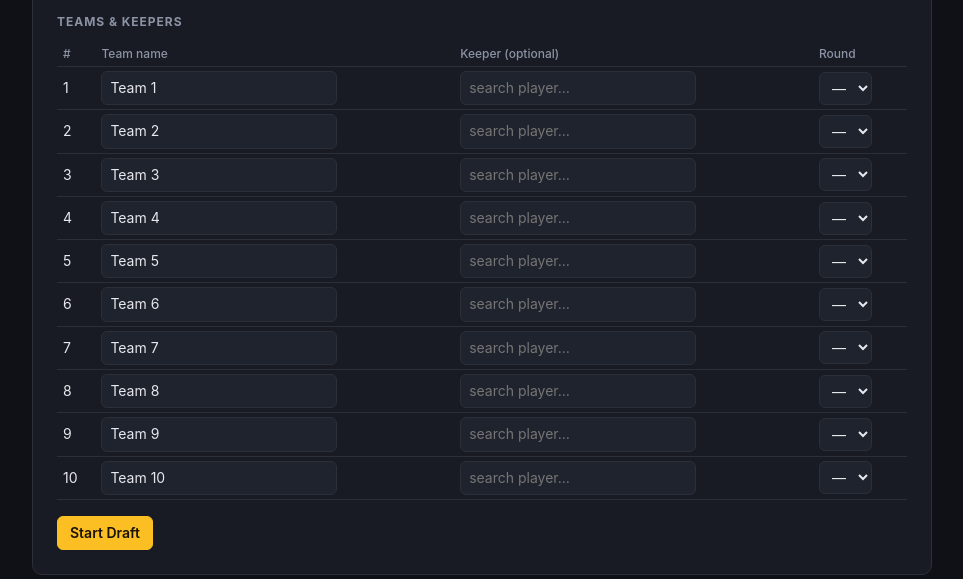
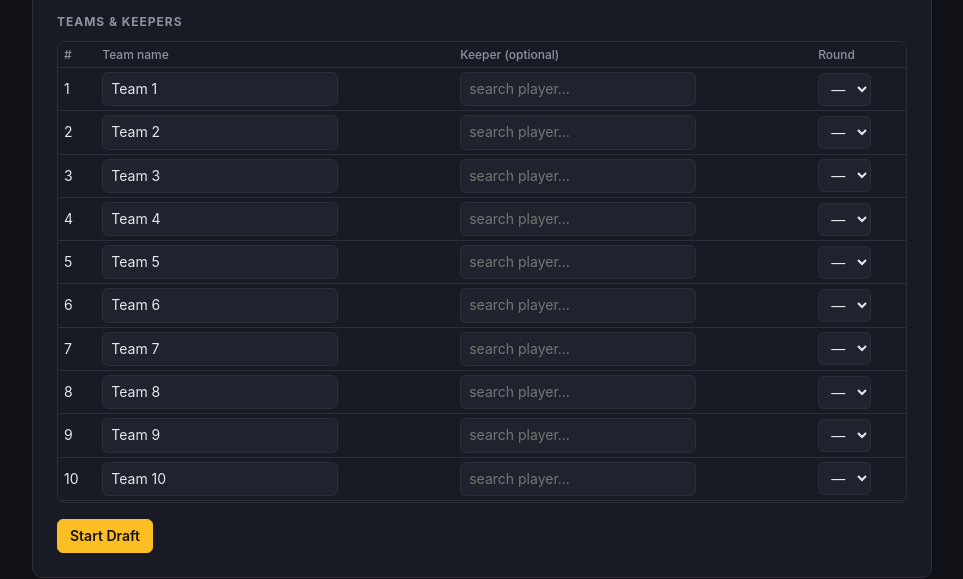
Before and after one commit to sfallai/fantasy-football-draft, a website: page draft.html in a window 1280 px wide. Shown: the part 363-942 px from the top of the page, without its empty margins (158-1121 px from the left). Drawn offline with Linux system fonts and the light colour scheme.

Commit message:
fix(setup): stop Start Draft moving when the team count changes
Changing Teams commits on blur, which rebuilds the team table. Adding rows
grew the page, so the button shifted down between mousedown and mouseup and
the click missed — needing a second click. Found by driving the real page.

Put the table in a fixed-height scroller so row count no longer affects page
height. Measured in Chrome: going 10 -> 16 teams now moves the button 0px
(was 87px). 462px fits the default 10-team league with no scrolling; larger
leagues scroll inside the box, with the header row kept sticky.

Co-Authored-By: Claude Opus 5 (1M context) <noreply@anthropic.com>
Claude-Session: https://claude.ai/code/session_01BGj85zZZYMT8EQFth8zU3Q

```diff
--- a/draft.html
+++ b/draft.html
@@ -84,9 +84,13 @@ input:focus, select:focus { outline: 1px solid var(--accent); }
 .pos-grid { display: flex; gap: 6px; flex-wrap: wrap; }
 .pos-btn { width: 40px; text-align: center; }
 .pos-btn.selected { background: var(--accent); color: #1a1205; border-color: var(--accent); }
-table.teams { width: 100%; border-collapse: collapse; margin-bottom: 16px; }
+/* Fixed height so changing the team count never moves the Start Draft button below it.
+   462px fits the default 10-team league exactly (459px of rows plus the 1px borders
+   that box-sizing folds in); larger leagues scroll inside the box. */
+.teams-scroll { height: 462px; overflow-y: auto; border: 1px solid var(--border); border-radius: 8px; margin-bottom: 16px; }
+table.teams { width: 100%; border-collapse: collapse; }
 table.teams th, table.teams td { padding: 4px 6px; border-bottom: 1px solid var(--border); text-align: left; }
-table.teams th { font-size: 12px; color: var(--muted); font-weight: 500; }
+table.teams th { position: sticky; top: 0; z-index: 1; background: var(--panel); font-size: 12px; color: var(--muted); font-weight: 500; }
 
 /* ---- My team ---- */
 .slot { display: flex; justify-content: space-between; gap: 8px; padding: 4px 0; border-bottom: 1px solid var(--border); }
@@ -1732,12 +1736,17 @@ function renderSetup(root, initialConfig, onStart) {
     slotFields,
 
     el('h2', { text: 'Teams & Keepers' }, []),
+    // Fixed-height scroller: changing the team count adds or removes rows inside
+    // this box rather than growing the page, so nothing below it — the Start Draft
+    // button in particular — shifts under the pointer mid-click.
+    el('div', { class: 'teams-scroll' }, [
       el('table', { class: 'teams' }, [
         el('thead', {}, [el('tr', {}, [
           el('th', { text: '#' }, []), el('th', { text: 'Team name' }, []),
           el('th', { text: 'Keeper (optional)' }, []), el('th', { text: 'Round' }, []),
         ])]),
         tbody,
+      ]),
     ]),
 
     el('button', {
--- a/src/styles.css
+++ b/src/styles.css
@@ -78,9 +78,13 @@ input:focus, select:focus { outline: 1px solid var(--accent); }
 .pos-grid { display: flex; gap: 6px; flex-wrap: wrap; }
 .pos-btn { width: 40px; text-align: center; }
 .pos-btn.selected { background: var(--accent); color: #1a1205; border-color: var(--accent); }
-table.teams { width: 100%; border-collapse: collapse; margin-bottom: 16px; }
+/* Fixed height so changing the team count never moves the Start Draft button below it.
+   462px fits the default 10-team league exactly (459px of rows plus the 1px borders
+   that box-sizing folds in); larger leagues scroll inside the box. */
+.teams-scroll { height: 462px; overflow-y: auto; border: 1px solid var(--border); border-radius: 8px; margin-bottom: 16px; }
+table.teams { width: 100%; border-collapse: collapse; }
 table.teams th, table.teams td { padding: 4px 6px; border-bottom: 1px solid var(--border); text-align: left; }
-table.teams th { font-size: 12px; color: var(--muted); font-weight: 500; }
+table.teams th { position: sticky; top: 0; z-index: 1; background: var(--panel); font-size: 12px; color: var(--muted); font-weight: 500; }
 
 /* ---- My team ---- */
 .slot { display: flex; justify-content: space-between; gap: 8px; padding: 4px 0; border-bottom: 1px solid var(--border); }
--- a/src/ui/setup.js
+++ b/src/ui/setup.js
@@ -258,12 +258,17 @@ export function renderSetup(root, initialConfig, onStart) {
     slotFields,
 
     el('h2', { text: 'Teams & Keepers' }, []),
+    // Fixed-height scroller: changing the team count adds or removes rows inside
+    // this box rather than growing the page, so nothing below it — the Start Draft
+    // button in particular — shifts under the pointer mid-click.
+    el('div', { class: 'teams-scroll' }, [
       el('table', { class: 'teams' }, [
         el('thead', {}, [el('tr', {}, [
           el('th', { text: '#' }, []), el('th', { text: 'Team name' }, []),
           el('th', { text: 'Keeper (optional)' }, []), el('th', { text: 'Round' }, []),
         ])]),
         tbody,
+      ]),
     ]),
 
     el('button', {
```
Lines whose indentation alone changed are shown as unchanged.
